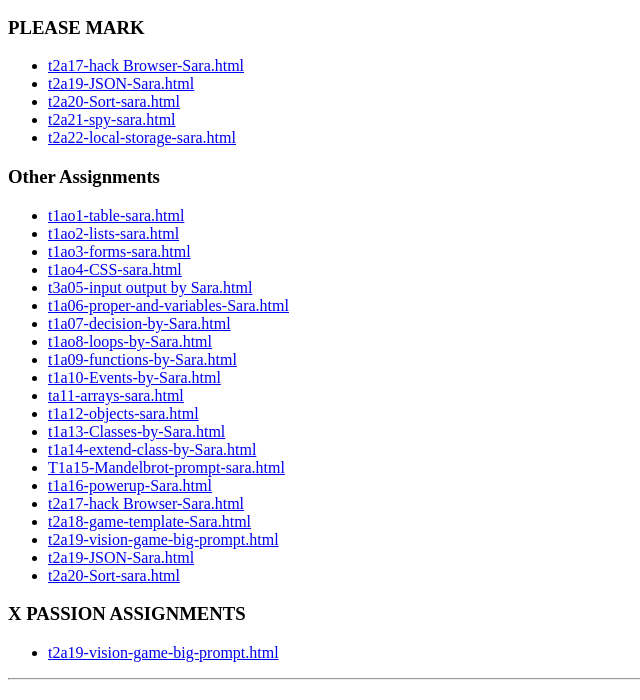
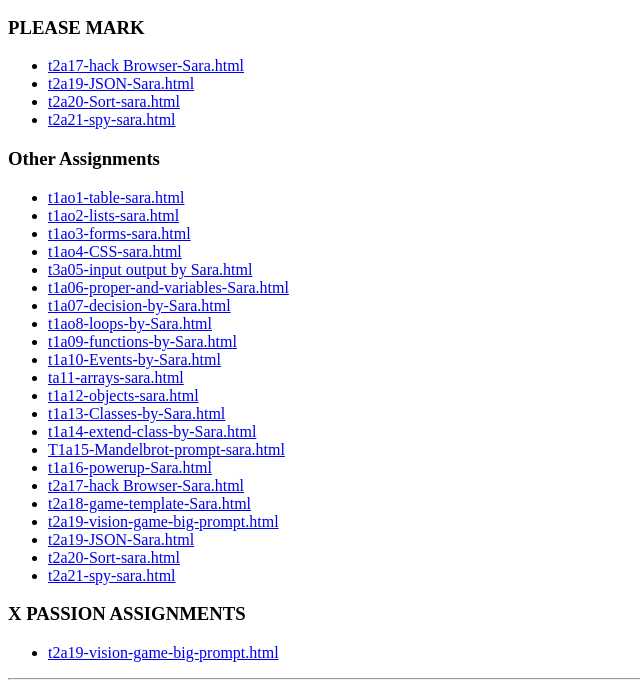
Before and after one commit to saralusheffect4-afk/gamedev-sara-2026, a plain HTML site: page index.html in a window 1280 px wide. Shown: the part 100-800 px from the top of the page, without its empty margins (0-640 px from the left). Drawn offline with Linux system fonts and the light colour scheme.

Commit message:
Remove local storage link from index.html

```diff
--- a/index.html
+++ b/index.html
@@ -14,7 +14,7 @@
         <li><a  href="t2a19-JSON-Sara.html">t2a19-JSON-Sara.html</a></li>
         <li><a  href="t2a20-Sort-sara.html">t2a20-Sort-sara.html</a></li>
         <li><a  href="t2a21-spy-sara.html">t2a21-spy-sara.html</a></li>
-        <li><a  href="t2a22-local-storage-sara.html">t2a22-local-storage-sara.html</a></li>
+
     </ul>
 
     <h3>Other Assignments</h3>
@@ -41,6 +41,7 @@
         <li><a  href="t2a19-vision-game-big-prompt.html">t2a19-vision-game-big-prompt.html</a></li>
         <li><a  href="t2a19-JSON-Sara.html">t2a19-JSON-Sara.html</a></li>
         <li><a  href="t2a20-Sort-sara.html">t2a20-Sort-sara.html</a></li>
+        <li><a  href="t2a21-spy-sara.html">t2a21-spy-sara.html</a></li>
         </ul>
 
     <h3>X PASSION ASSIGNMENTS</h3>
```
